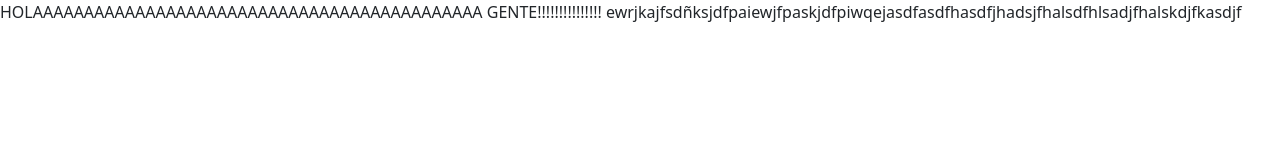
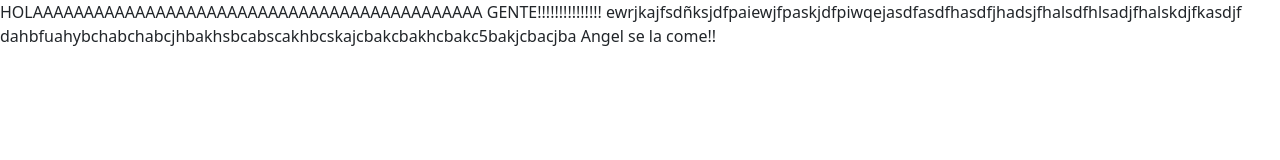
Before and after one commit to AngelMejia-dev/AMACCS, a plain HTML site: page Extra.html in a window 1280 px wide. Drawn offline with nearby package versions, Linux system fonts and the light colour scheme.

Commit message:
JEJE Extra.html

```diff
--- a/Extra.html
+++ b/Extra.html
@@ -19,6 +19,8 @@
     <main>
         HOLAAAAAAAAAAAAAAAAAAAAAAAAAAAAAAAAAAAAAAAAAAAA GENTE!!!!!!!!!!!!!!!
         ewrjkajfsdñksjdfpaiewjfpaskjdfpiwqejasdfasdfhasdfjhadsjfhalsdfhlsadjfhalskdjfkasdjf
+
+        dahbfuahybchabchabcjhbakhsbcabscakhbcskajcbakcbakhcbakc5bakjcbacjba Angel se la come!!
     </main>
     <footer>
         <!-- place footer here -->
```
